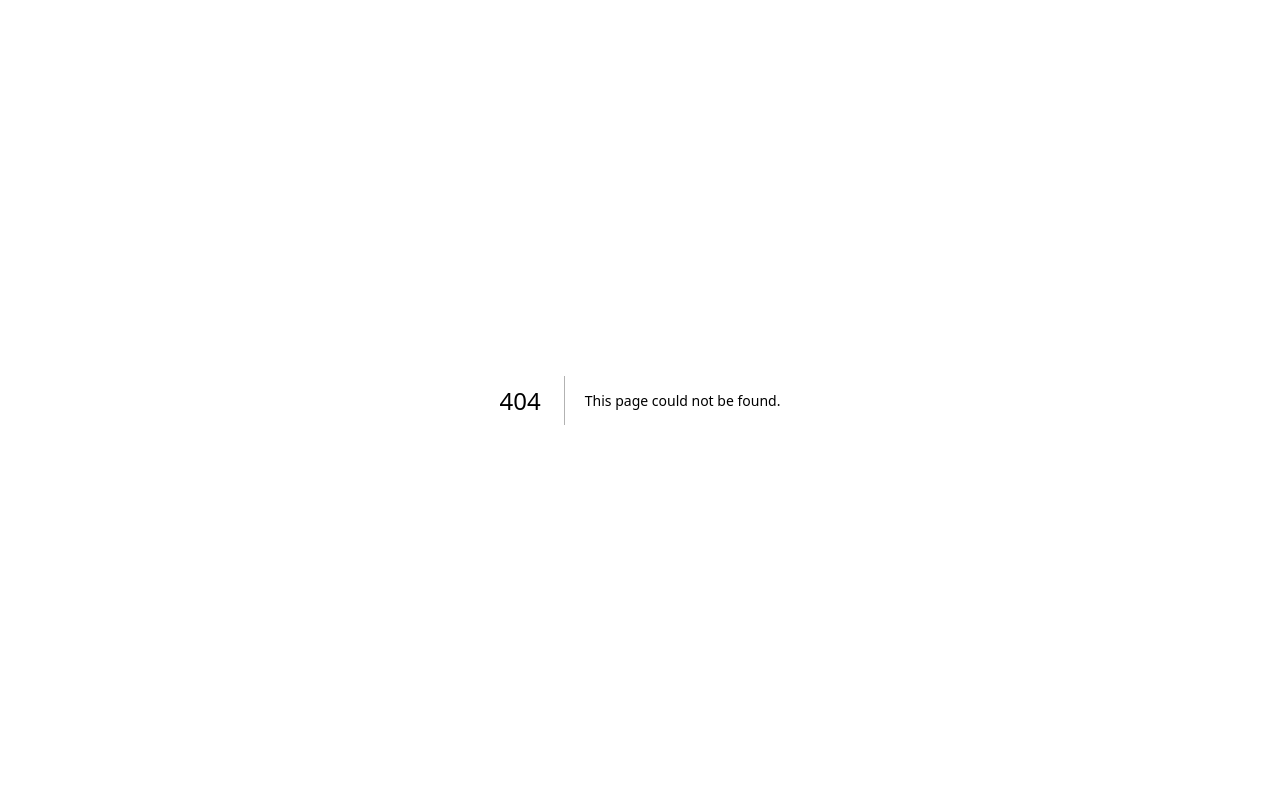
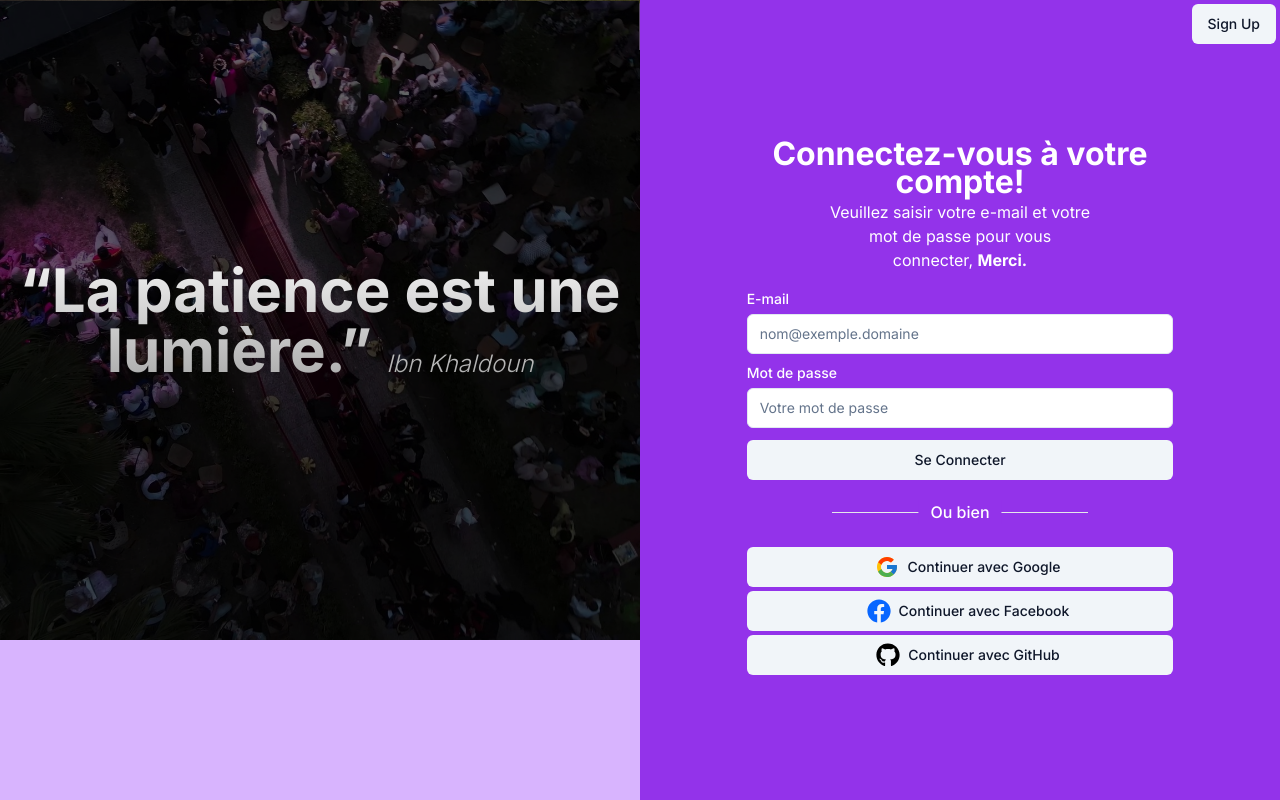
Before and after one commit to meddhiaka/najahni, a Next.js app in the folder client/: page /login in a window 1280 px wide. Before the commit this address had no page. Built offline with nearby package versions, Linux system fonts and the light colour scheme.

Commit message:
code: login page added

```diff
--- /dev/null
+++ b/client/src/app/login/page.tsx
@@ -0,0 +1,44 @@
+import { ImagesSliderDemo } from '@/components/Slider'
+import { Button } from '@/components/ui/button'
+import { Input } from '@/components/ui/input'
+import { Label } from '@/components/ui/label'
+import React from 'react'
+import { FaFacebook, FaGithub } from 'react-icons/fa'
+import { FcGoogle } from 'react-icons/fc'
+
+
+
+
+function Login() {
+    return (
+        <div className='h-[40rem] md:overflow-hidden  w-full md:h-screen mx-auto flex flex-row'>
+            <div className='invisible md:visible md:w-1/2 bg-purple-300 relative'>
+                <ImagesSliderDemo />
+            </div>
+            <div className='w-full md:w-1/2 bg-purple-600 relative'>
+                <Button variant="secondary" className='invisible md:visible absolute right-1 top-1'>Sign Up</Button>
+                <div className=' w-4/6 mx-auto flex flex-col justify-center h-full'>
+                    <div className='my-3'>
+                        <h1 className='text-white text-center text-xl md:text-[2rem] font-bold my-1'>Connectez-vous à votre compte!</h1>
+                        <p className=' text-white text-sm md:text-base text-center mx-20'>Veuillez saisir votre e-mail et votre mot de passe pour vous connecter, <b>Merci.</b></p>
+                    </div>
+                    <Label className='my-2 text-white' htmlFor='email'>E-mail</Label>
+                    <Input className='mb-1 focus:border-purple-600 outline-none' type='email' placeholder='nom@exemple.domaine' />
+                    <Label className='my-2 text-white' htmlFor='password'>Mot de passe</Label>
+                    <Input className='mb-1 focus:border-purple-600 outline-none' type='password' placeholder='Votre mot de passe' />
+                    <Button variant="secondary" className='mt-2'>Se Connecter</Button>
+                    <div className="inline-flex items-center justify-center w-full">
+                        <hr className="w-64 h-px my-8 bg-gray-200 border-0 " />
+                        <span className="absolute px-3 font-medium text-white -translate-x-1/2 bg-purple-600 left-1/2 ">Ou bien</span>
+                    </div>
+                    <Button variant="default" className='md:invisible hidden my-2 bg-transparent border-[1px] border-white hover:bg-slate-50 hover:text-black'>S'inscrire</Button>
+                    <Button className='my-[2px]' variant="secondary"><FcGoogle className=' ml-6 text-2xl inline' /><span className=""><span className="mx-2">Continuer avec Google</span></span></Button>
+                    <Button className='my-[2px]' variant="secondary"><FaFacebook className=' text-[#0866FF] ml-6 text-2xl inline' /><span className=""><span className="mx-2">Continuer avec Facebook</span></span></Button>
+                    <Button className='my-[2px]' variant="secondary"><FaGithub className=' ml-6 text-2xl inline text-black' /><span className=""><span className="mx-2">Continuer avec GitHub</span></span></Button>
+                </div>
+            </div>
+        </div>
+    )
+}
+
+export default Login
```
